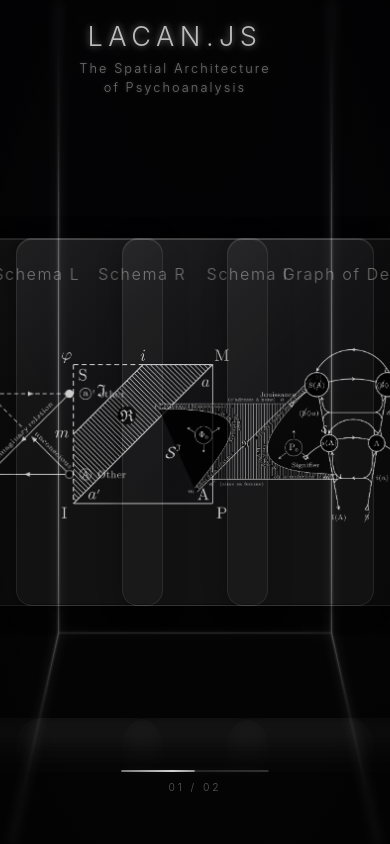
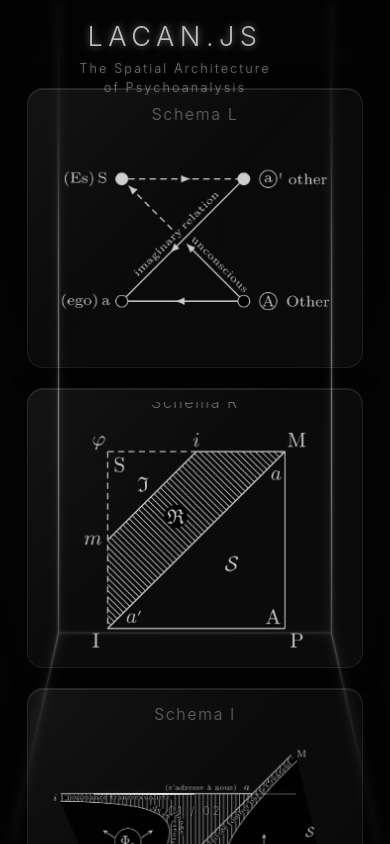
Before and after one commit to bilbillm/Lacan.js, a React (Vite) app: page / in a window 390 px wide. Built offline with nearby package versions, Linux system fonts and the light colour scheme.

Commit message:
feat: 适配画廊的移动端单列布局
Ultraworked with [Sisyphus](https://github.com/code-yeongyu/oh-my-opencode)

Co-authored-by: Sisyphus <clio-agent@sisyphuslabs.ai>

```diff
--- a/src/components/app/PanelGallery.tsx
+++ b/src/components/app/PanelGallery.tsx
@@ -10,10 +10,14 @@ import {
 import {
   GALLERY_CARD_ENTRY_DURATION_S,
   GALLERY_CARD_HEIGHT,
+  GALLERY_LAYOUT_TOKENS,
+  GALLERY_MOBILE_CARD_HEIGHT,
+  GALLERY_MOBILE_CARD_MAX_WIDTH,
   GALLERY_CARD_REENTER_DURATION_S,
   GALLERY_CARD_STAGGER_S,
   GALLERY_CARD_WIDTH,
   GALLERY_PAGE_FADE_DURATION_S,
+  GALLERY_PROGRESS_TOKENS,
   PROGRESS_BAR_ENTRY_DURATION_S,
   PROGRESS_BAR_TRACK_DURATION_S,
   PROGRESS_BAR_UPDATE_DURATION_S,
@@ -30,6 +34,7 @@ interface PanelGalleryProps {
   selectedNodeState: { panelId: string; nodeIds: string[] } | null
   isAppLoaded: boolean
   cardEntryStartDelayMs: number
+  isMobileViewport: boolean
   onSelectPanel: (id: string) => void
   onSelectionChange: (panelId: string, nodeIds: string[]) => void
   SchemaL: InteractiveSchemaComponent
@@ -48,6 +53,7 @@ export default function PanelGallery({
   selectedNodeState,
   isAppLoaded,
   cardEntryStartDelayMs,
+  isMobileViewport,
   onSelectPanel,
   onSelectionChange,
   SchemaL,
@@ -59,19 +65,32 @@ export default function PanelGallery({
   const progress = ((pageGroup + 1) / totalPages) * 100
   const cardEntryMaxDelay = Math.max(...currentPanels.map((_, index) => randomOrder.indexOf(index) * GALLERY_CARD_STAGGER_S))
   const progressEntryDelay = cardEntryStartDelayMs / 1000 + cardEntryMaxDelay + 0.5
+  const galleryLayout = isMobileViewport ? GALLERY_LAYOUT_TOKENS.mobile : GALLERY_LAYOUT_TOKENS.desktop
+  const progressTokens = isMobileViewport ? GALLERY_PROGRESS_TOKENS.mobile : GALLERY_PROGRESS_TOKENS.desktop
+  const galleryCardWidth = isMobileViewport ? '100%' : GALLERY_CARD_WIDTH
+  const galleryCardHeight = isMobileViewport ? GALLERY_MOBILE_CARD_HEIGHT : GALLERY_CARD_HEIGHT
 
   return (
-    <div className="absolute inset-0 flex items-center justify-center px-12 pt-24">
+    <div className="panel-gallery-shell absolute inset-0 flex items-center justify-center" data-testid="panel-gallery">
       <AnimatePresence mode="wait">
         <motion.div
           key={pageGroup}
-          className="grid grid-cols-4 gap-8 w-full max-w-7xl pointer-events-auto"
+          className="grid w-full pointer-events-auto"
           initial={{ opacity: 0 }}
           animate={{ opacity: 1 }}
           exit={{ opacity: 0 }}
           transition={{ duration: GALLERY_PAGE_FADE_DURATION_S }}
+          style={{
+            gridTemplateColumns: `repeat(${galleryLayout.columns}, minmax(0, 1fr))`,
+            gap: `${galleryLayout.gap}px`,
+            maxWidth: `${galleryLayout.maxWidth ?? GALLERY_MOBILE_CARD_MAX_WIDTH}px`,
+            justifyItems: isMobileViewport ? 'center' : 'stretch',
+          }}
           onWheel={(event) => {
-            event.preventDefault()
+            if (isMobileViewport) {
+              return
+            }
+
             onWheelNavigate(event.deltaY)
           }}
         >
@@ -94,7 +113,9 @@ export default function PanelGallery({
             return (
               <motion.div
                 key={panel.id}
+                data-testid={`panel-card-${panel.id}`}
                 layout
+                className={isMobileViewport ? 'w-full' : undefined}
                 initial={isAppLoaded ? false : { opacity: 0, y: 30, filter: 'blur(5px)' }}
                 animate={
                   selectedId
@@ -107,26 +128,35 @@ export default function PanelGallery({
                 {/* 包裹容器 */}
                 <div
                   className="relative flex flex-col items-center"
-                  style={{ overflow: 'visible' }}
+                  style={{
+                    overflow: 'visible',
+                    width: '100%',
+                    maxWidth: isMobileViewport ? `${GALLERY_MOBILE_CARD_MAX_WIDTH}px` : undefined,
+                    cursor: isMobileViewport ? 'pointer' : undefined,
+                  }}
                 >
                   {/* 主面板 */}
                   <GlassPanel
                     layoutId={panel.id}
-                    width={GALLERY_CARD_WIDTH}
-                    height={GALLERY_CARD_HEIGHT}
+                    width={galleryCardWidth}
+                    height={galleryCardHeight}
                     onClick={() => onSelectPanel(panel.id)}
                     className="cursor-pointer"
                     deferVisualEnhancement={!isAppLoaded}
+                    isMobileViewport={isMobileViewport}
+                    style={{
+                      maxWidth: isMobileViewport ? GALLERY_MOBILE_CARD_MAX_WIDTH : undefined,
+                    }}
                   >
                     {resolvedSchema ? (
                       <Suspense
                         fallback={
-                          <div className="w-full h-full flex items-center justify-center">
-                            <span className="text-xl font-light tracking-widest text-white/40">
-                              {panel.title}
-                            </span>
-                          </div>
-                        }
+                            <div className="w-full h-full flex items-center justify-center">
+                              <span className="text-xl font-light tracking-widest text-white/40">
+                                {panel.galleryLabel ?? panel.title}
+                              </span>
+                            </div>
+                          }
                       >
                         {resolvedSchema.interactive ? (
                           <resolvedSchema.Component
@@ -141,7 +171,7 @@ export default function PanelGallery({
                     ) : (
                       <div className="w-full h-full flex items-center justify-center">
                         <span className="text-xl font-light tracking-widest text-white/40">
-                          {panel.title}
+                          {panel.galleryLabel ?? panel.title}
                         </span>
                       </div>
                     )}
@@ -149,7 +179,7 @@ export default function PanelGallery({
 
                   <div
                     className="absolute top-full left-1/2 pointer-events-none"
-                    style={{ transform: 'translateX(-50%) translateY(112px)' }}
+                    style={{ transform: `translateX(-50%) translateY(${galleryLayout.reflectionOffsetY}px)` }}
                   >
                     <motion.div
                       className="rounded-[1.6rem]"
@@ -158,11 +188,11 @@ export default function PanelGallery({
                       exit={{ y: -120 }}
                       transition={cardTransition}
                       style={{
-                        width: GALLERY_CARD_WIDTH,
-                        height: Math.round(GALLERY_CARD_HEIGHT * 0.41),
+                        width: galleryCardWidth,
+                        height: Math.round(galleryCardHeight * galleryLayout.reflectionHeightRatio),
                         transform: 'scaleX(-1)',
                         transformOrigin: 'top center',
-                        opacity: 0.34,
+                        opacity: galleryLayout.reflectionOpacity,
                         background: 'linear-gradient(to bottom, rgba(255,255,255,0.2), rgba(255,255,255,0.08) 22%, rgba(255,255,255,0.02) 46%, transparent 82%)',
                         filter: 'blur(12px)',
                         maskImage: 'linear-gradient(to bottom, rgba(0,0,0,0.95), rgba(0,0,0,0.35) 45%, transparent)',
@@ -178,15 +208,16 @@ export default function PanelGallery({
       </AnimatePresence>
 
       <motion.div
-        className="absolute bottom-12 left-1/2 -translate-x-1/2 z-20 pointer-events-none"
+        className="progress-indicator-shell absolute left-1/2 -translate-x-1/2 z-20 pointer-events-none"
+        data-testid="progress-indicator"
         animate={selectedId ? { opacity: 0, filter: 'blur(5px)' } : { opacity: 1, filter: 'blur(0px)' }}
         transition={{ duration: 0.28, ease: 'easeOut' }}
       >
-        <div className="flex flex-col items-center gap-2">
+        <div className="flex flex-col items-center gap-2" style={{ width: `min(${progressTokens.widthViewport}vw, ${progressTokens.maxWidth}px)` }}>
           <motion.div
             className="relative overflow-hidden rounded-full"
             style={{
-              width: 'min(38vw, 360px)',
+              width: '100%',
               height: '2px',
               boxShadow: '0 0 10px rgba(255,255,255,0.08)',
             }}
@@ -226,13 +257,17 @@ export default function PanelGallery({
             />
           </motion.div>
           <motion.span
-            className="text-[0.65rem] font-light tracking-[0.28em] text-white/35"
+            className="font-light text-white/35"
             initial={isAppLoaded ? false : { opacity: 0, y: 6, filter: 'blur(3px)' }}
             animate={{ opacity: 1, y: 0, filter: 'blur(0px)' }}
             transition={{
               delay: isAppLoaded ? 0 : progressEntryDelay + PROGRESS_LABEL_STAGGER_S,
               duration: PROGRESS_LABEL_ENTRY_DURATION_S,
               ease: 'easeOut',
+            }}
+            style={{
+              fontSize: `${progressTokens.labelFontRem}rem`,
+              letterSpacing: `${progressTokens.labelTrackingEm}em`,
             }}
           >
             {String(pageGroup + 1).padStart(2, '0')} / {String(totalPages).padStart(2, '0')}
--- a/src/components/app/panels.ts
+++ b/src/components/app/panels.ts
@@ -1,6 +1,7 @@
 export interface PanelData {
   id: string
   title: string
+  galleryLabel?: string
 }
 
 export type SchemaKey = 'SchemaL' | 'SchemaR' | 'SchemaI' | 'SchemaD'
@@ -11,12 +12,12 @@ export interface PanelDefinition extends PanelData {
 }
 
 export const panels: PanelDefinition[] = [
-  { id: 'panel-1', title: 'Mirror Stage', schemaKey: 'SchemaL', interactive: true },
-  { id: 'panel-2', title: 'The Symbolic', schemaKey: 'SchemaR', interactive: false },
-  { id: 'panel-3', title: 'The Imaginary', schemaKey: 'SchemaI', interactive: true },
-  { id: 'panel-4', title: 'The Real', schemaKey: 'SchemaD', interactive: true },
-  { id: 'panel-5', title: 'Panel 5', interactive: false },
-  { id: 'panel-6', title: 'Panel 6', interactive: false },
-  { id: 'panel-7', title: 'Panel 7', interactive: false },
-  { id: 'panel-8', title: 'Panel 8', interactive: false },
+  { id: 'panel-1', title: 'Mirror Stage', galleryLabel: 'Mirror Stage', schemaKey: 'SchemaL', interactive: true },
+  { id: 'panel-2', title: 'The Symbolic', galleryLabel: 'The Symbolic', schemaKey: 'SchemaR', interactive: false },
+  { id: 'panel-3', title: 'The Imaginary', galleryLabel: 'The Imaginary', schemaKey: 'SchemaI', interactive: true },
+  { id: 'panel-4', title: 'The Real', galleryLabel: 'The Real', schemaKey: 'SchemaD', interactive: true },
+  { id: 'panel-5', title: 'Panel 5', galleryLabel: 'Panel 5', interactive: false },
+  { id: 'panel-6', title: 'Panel 6', galleryLabel: 'Panel 6', interactive: false },
+  { id: 'panel-7', title: 'Panel 7', galleryLabel: 'Panel 7', interactive: false },
+  { id: 'panel-8', title: 'Panel 8', galleryLabel: 'Panel 8', interactive: false },
 ]
```
